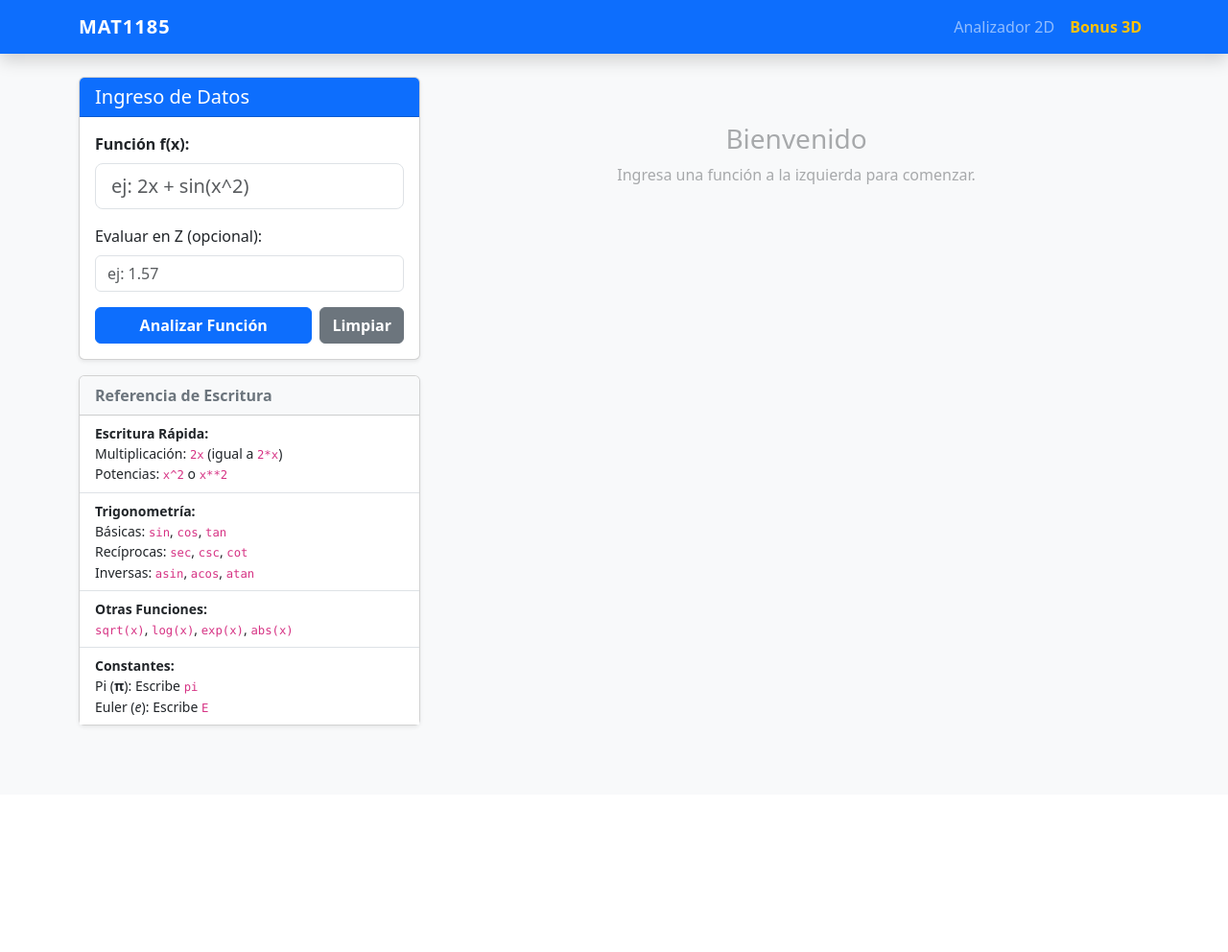
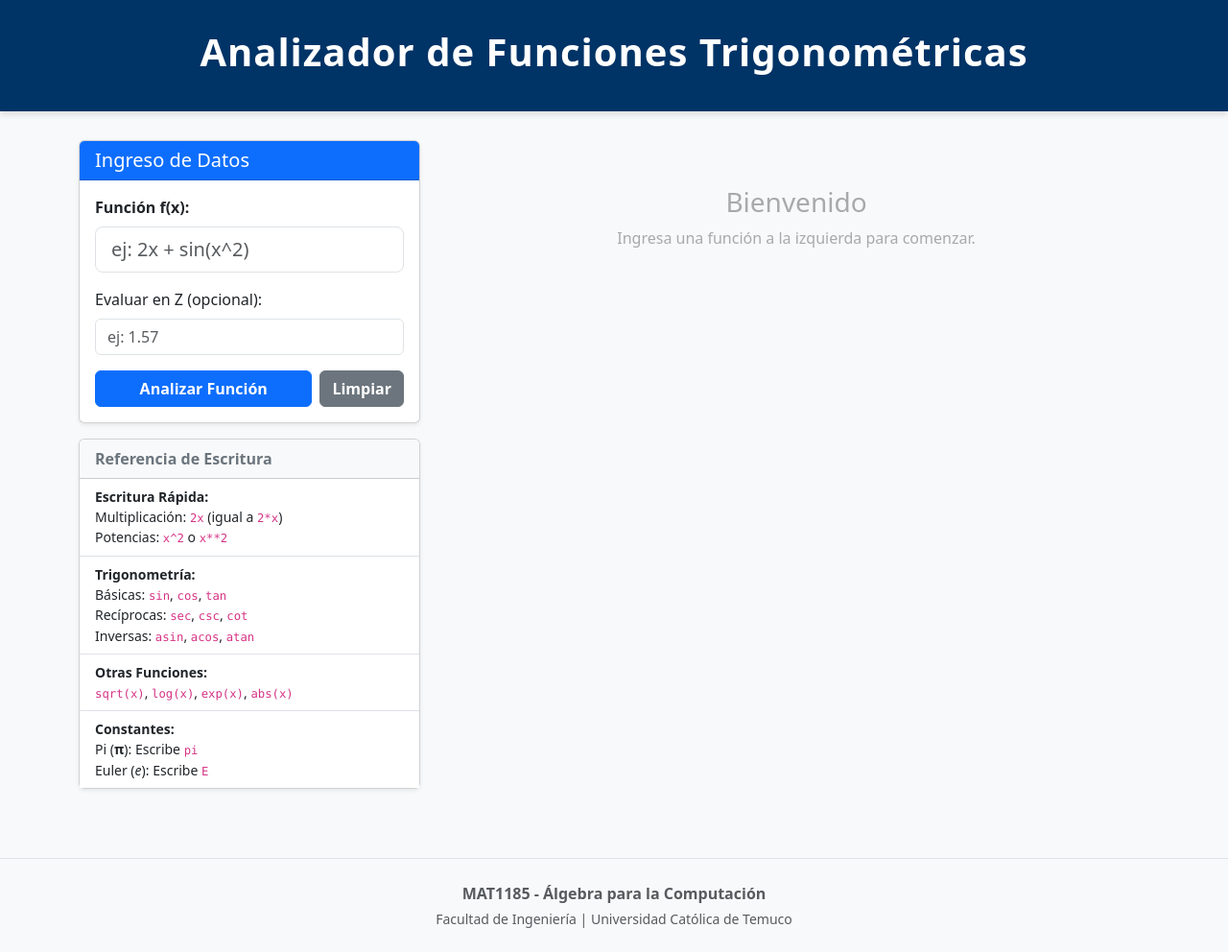
Before and after one commit to grosar03-maker/EID-Algebra, a Flask app: page / in a window 1280 px wide. Shown: the whole page at 96% size. Before the commit the page ends 759 px from the top, so only its background shows below. Run offline with Flask 3, Linux system fonts and the light colour scheme.

Commit message:
Revise base.html for Trigonometric Analyzer layout
Updated the HTML structure and styles for the Trigonometric Analyzer project, including a new header and footer design.

```diff
--- a/proyecto_eid/templates/base.html
+++ b/proyecto_eid/templates/base.html
@@ -3,7 +3,7 @@
 <head>
     <meta charset="UTF-8">
     <meta name="viewport" content="width=device-width, initial-scale=1.0">
-    <title>Proyecto EID | Álgebra</title>
+    <title>Analizador Trigonométrico</title>
 
     <link href="https://cdn.jsdelivr.net/npm/bootstrap@5.3.0/dist/css/bootstrap.min.css" rel="stylesheet">
 
@@ -11,39 +11,59 @@
     <script id="MathJax-script" async src="https://cdn.jsdelivr.net/npm/mathjax@3/es5/tex-mml-chtml.js"></script>
 
     <style>
-        body { background-color: #f8f9fa; }
-        .navbar-brand { font-weight: bold; letter-spacing: 1px; }
+        /* ESTILOS PERSONALIZADOS (CSS)
+           ----------------------------
+           Ajustes específicos para cumplir con la identidad visual institucional
+           y mejorar la experiencia de usuario (layout flexible).
+        */
+        body {
+            background-color: #f8f9fa; /* Fondo gris muy suave para no cansar la vista */
+            min-height: 100vh;         /* Asegura que el cuerpo ocupe al menos el 100% de la altura de la pantalla */
+            display: flex;             /* Usamos Flexbox para la estructura vertical */
+            flex-direction: column;    /* Organiza los elementos en columna (Header -> Contenido -> Footer) */
+        }
+
+        /* Encabezado con los colores institucionales de la UCT (Azul oscuro) */
+        .header-uct {
+            background-color: #003366;
+            color: white;
+            padding: 30px 0;
+            margin-bottom: 30px;
+            box-shadow: 0 4px 6px rgba(0,0,0,0.1); /* Sombra suave para dar profundidad */
+        }
+
+        h1 {
+            font-weight: 700;
+            letter-spacing: 1px; /* Espaciado para mejorar legibilidad del título */
+        }
+
+        /* Clase crítica para el "Sticky Footer":
+           Hace que el contenido principal crezca (flex: 1) para ocupar todo el espacio disponible,
+           empujando el pie de página hacia el final de la ventana, incluso si hay poco contenido.
+        */
+        .main-container {
+            flex: 1;
+        }
     </style>
 </head>
 <body>
 
-    <nav class="navbar navbar-expand-lg navbar-dark bg-primary mb-4 shadow">
+    <header class="header-uct text-center">
         <div class="container">
-            <a class="navbar-brand" href="{{ url_for('inicio') }}">MAT1185</a>
+            <h1>Analizador de Funciones Trigonométricas</h1>
+        </div>
+    </header>
 
-            <button class="navbar-toggler" type="button" data-bs-toggle="collapse" data-bs-target="#navbarNav">
-                <span class="navbar-toggler-icon"></span>
-            </button>
-
-            <div class="collapse navbar-collapse" id="navbarNav">
-                <ul class="navbar-nav ms-auto">
-                    <li class="nav-item">
-                        <a class="nav-link" href="{{ url_for('inicio') }}">Analizador 2D</a>
-                    </li>
-
-                    <li class="nav-item">
-                        <a class="nav-link" href="{{ url_for('pagina_3d') }}" style="color: #ffc107;">
-                            <b>Bonus 3D</b>
-                        </a>
-                    </li>
-                </ul>
-            </div>
-        </div>
-    </nav>
-
-    <div class="container pb-5">
+    <div class="container pb-5 main-container">
         {% block contenido %}{% endblock %}
     </div>
+
+    <footer class="text-center text-muted py-4 border-top bg-light">
+        <div class="container">
+            <p class="mb-1 fw-bold">MAT1185 - Álgebra para la Computación</p>
+            <p class="mb-0 small">Facultad de Ingeniería | Universidad Católica de Temuco</p>
+        </div>
+    </footer>
 
     <script src="https://cdn.jsdelivr.net/npm/bootstrap@5.3.0/dist/js/bootstrap.bundle.min.js"></script>
 </body>
```
